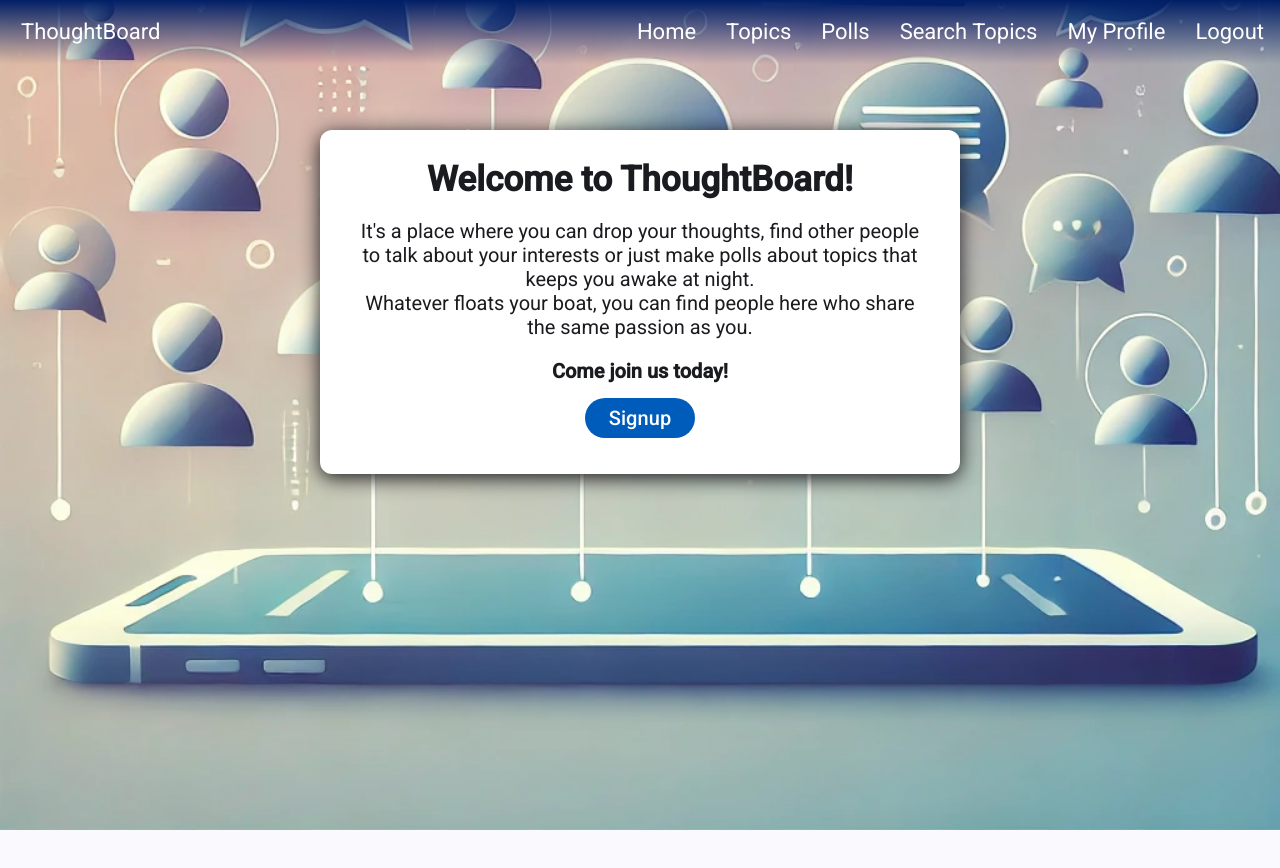
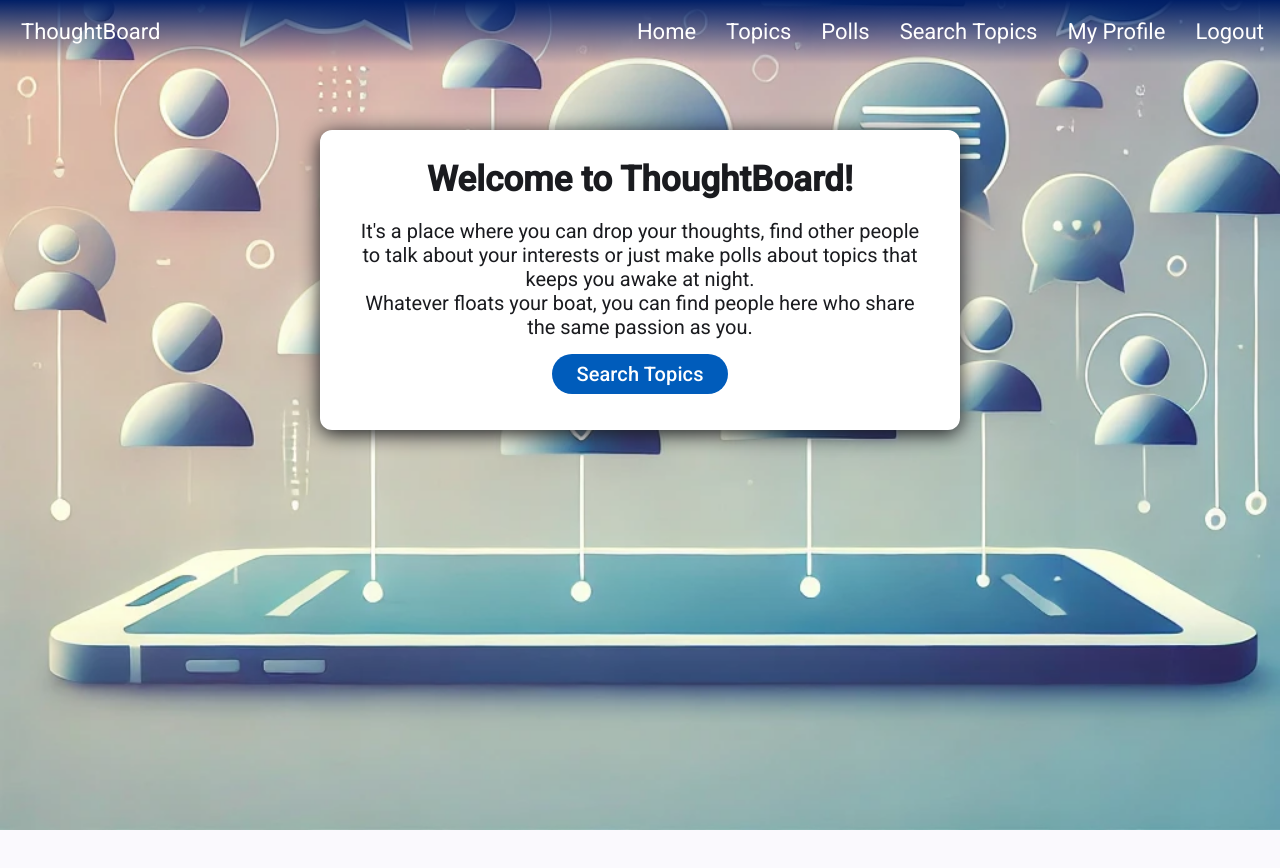
Before and after one commit to bkev03/thoughtboard, an Angular app: page /home in a window 1280 px wide. Shown: the top 868 px of the page. Built offline with nearby package versions, Linux system fonts and the light colour scheme; sample sign-in values are in the browser's storage.

Commit message:
Modify home page button display based on logged-in status

```diff
--- a/src/app/pages/home/home.component.html
+++ b/src/app/pages/home/home.component.html
@@ -12,6 +12,7 @@
       Whatever floats your boat, you can find people here who share the same passion as you.
     </mat-card-content>
 
+    @if (!isLoggedIn) {
       <mat-card-content>
         <div class="join-us">
             Come join us today!
@@ -21,5 +22,10 @@
       <mat-card-content>
         <button class="signup-btn" mat-flat-button color="primary" [routerLink]="['/signup']">Signup</button>
       </mat-card-content>
+    } @else {
+      <mat-card-content>
+        <button class="search-topics-btn" mat-flat-button color="primary" [routerLink]="['/search']">Search Topics</button>
+      </mat-card-content>
+    }
   </mat-card>
 </main>
--- a/src/app/pages/home/home.component.scss
+++ b/src/app/pages/home/home.component.scss
@@ -44,6 +44,11 @@
     font-size: 20px;
 }
 
+.search-topics-btn {
+    margin-top: 15px;
+    font-size: 20px;
+}
+
 @media (max-width: 768px) {
     .welcome-card {
         width: 80%;
--- a/src/app/pages/home/home.component.ts
+++ b/src/app/pages/home/home.component.ts
@@ -1,4 +1,4 @@
-import { Component, Input } from '@angular/core';
+import { Component, Input, OnInit } from '@angular/core';
 import { RouterLink } from '@angular/router';
 
 import { MatCardModule } from '@angular/material/card';
@@ -17,8 +17,14 @@ import { MatButtonModule } from '@angular/material/button';
   styleUrl: './home.component.scss',
   standalone: true
 })
-export class HomeComponent {
-  @Input() isLoggedIn = false;
+export class HomeComponent implements OnInit {
+  isLoggedIn: boolean = false;
 
+  getFreshData(): void {
+    this.isLoggedIn = localStorage.getItem('isLoggedIn') === 'true';
+  }
 
+  ngOnInit(): void {
+    this.getFreshData();
+  }
 }
--- a/src/app/pages/login/login.component.scss
+++ b/src/app/pages/login/login.component.scss
@@ -2,7 +2,7 @@
     display: flex;
     align-items: center;
     width: 35vw;
-    margin: 40px auto;
+    margin: 0 auto;
     padding: 20px;
     background-color: white;
     box-shadow: 0 4px 20px;
```
Lines whose indentation alone changed are shown as unchanged.
